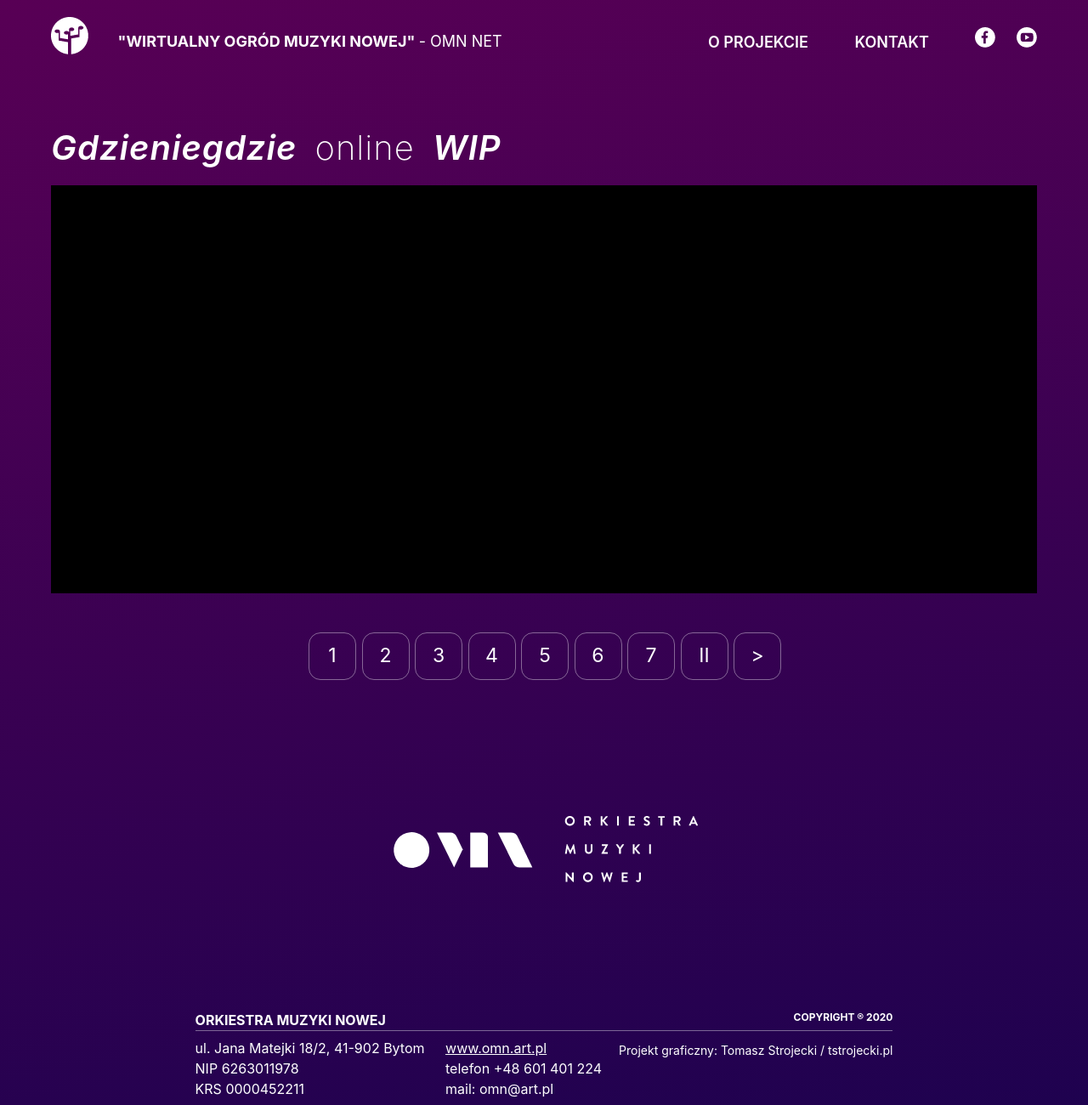
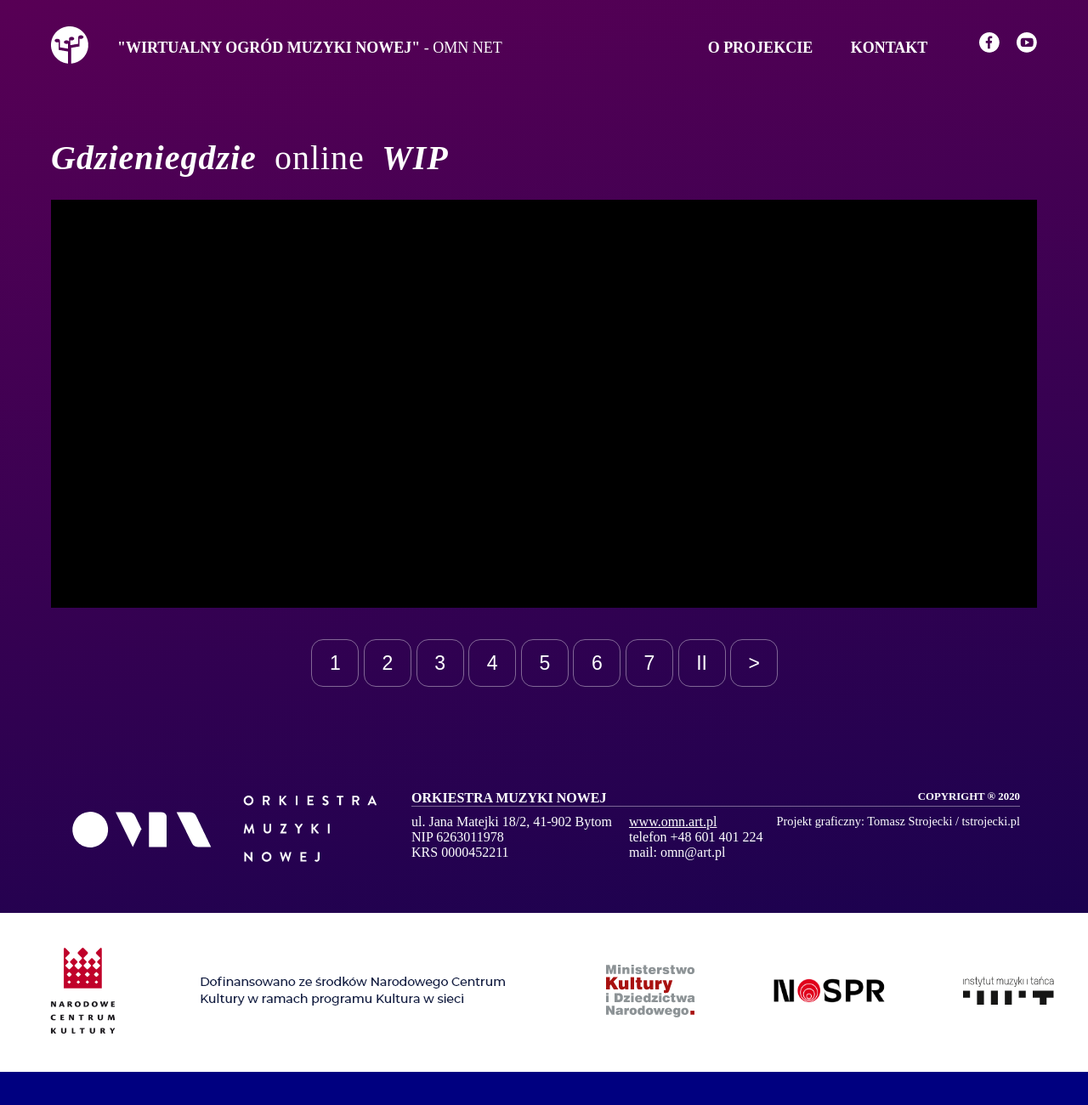
Before and after one commit to Lisukod/Gdzieniegdzie, a website: page index.html in a window 1280 px wide. Shown: the top 1300 px of the page at 85% size. After the commit the page ends 1261 px from the top, so only its background shows below. Drawn offline with nearby package versions, Linux system fonts and the light colour scheme.

Commit message:
spectre to normalize.css | poprawka css

```diff
--- a/index.html
+++ b/index.html
@@ -3,9 +3,9 @@
 <head>
     <meta charset="UTF-8">
     <meta name="viewport" content="width=device-width, initial-scale=1.0">
-    <link rel="stylesheet" href="https://unpkg.com/spectre.css/dist/spectre.min.css">
-    <link rel="stylesheet" href="https://unpkg.com/spectre.css/dist/spectre-exp.min.css">
-    <link rel="stylesheet" href="https://unpkg.com/spectre.css/dist/spectre-icons.min.css">
+    <!-- <link rel="stylesheet" href="https://unpkg.com/spectre.css/dist/spectre.min.css"> -->
+    <!-- <link rel="stylesheet" href="https://unpkg.com/spectre.css/dist/spectre-exp.min.css"> -->
+    <!-- <link rel="stylesheet" href="https://unpkg.com/spectre.css/dist/spectre-icons.min.css"> -->
     <link rel="stylesheet" href="style.css">
     <title>Gdzieniegdzie WIP</title>
 </head>
--- a/style.css
+++ b/style.css
@@ -1,8 +1,13 @@
 body {
+  margin: auto;
   background-color: navy;
   background-image: linear-gradient(170deg, #580055, #12024E);
   min-height: 100vh;
   color: white;
+}
+
+ul{
+  padding: 0;
 }
 
 h1 {
@@ -30,7 +35,9 @@
 header {
   text-align: center;
   display: flex;
+  flex-wrap: wrap;
   justify-content: space-between;
+  align-items: center;
 }
 
 .project-name {
@@ -49,17 +56,15 @@
 }
 
 .menu {
-  display: inline-block;
   text-transform: uppercase;
   font-size: 18px;
   font-weight: 600;
-  background: none;
-  box-shadow: none;
-  padding: 0;
 }
 
-.menu > ul {
-  margin: .4rem 0 .8rem .8rem;
+.menu > ul > li {
+  display: inline;
+  line-height: 1.7;
+  margin-left: 2.5rem;
 }
 
 .menu > ul > li {
@@ -80,6 +85,7 @@
 }
 
 .social-links-menu {
+  margin-left: 1rem;
   display: inline-block;
 }
 
@@ -132,8 +138,8 @@
 }
 
 .video-buttons > button {
-  height: 2.8rem;
-  width: 2.8rem;
+  height: 3.5rem;
+  width: 3.5rem;
   background: none;
   border: 1px solid rgba(255, 255, 255, 0.4);
   border-radius: 25%;
@@ -201,28 +207,29 @@
 
 .info-copyright {
   float: right;
-  font-size: .6rem;
+  font-size: .8rem;
 }
 .contact-info-box .info-contact {
   display: inline-block;
+  /* margin-left: -35px; */
 }
 
 .contact-info-box .info-contact ul {
   list-style-type: none;
-  line-height: .8rem;
   margin: .6rem 1rem 0 0;
+  padding: 0;
 }
 
 .contact-info-box .project-author {
   float: right;
   margin-top: .6rem;
-  font-size: .7rem;
+  font-size: .9rem;
 }
 
 footer {
   background-color: white;
-  margin-top: 4rem;
-  padding: 2rem 0 2rem 0;
+  margin-top: 2.5rem;
+  padding: 1rem 0 1rem 0;
 }
 
 footer .partners {
@@ -242,9 +249,22 @@
   }
 }
 
-@media screen and (max-width: 900px) {
+@media screen and (max-width: 1160px) {
+  header {
+    flex-direction: column;
+  }
+}
+
+@media screen and (max-width: 857px) {
   .contact-info-box .project-author {
-    float: left;
+    display: inline-block;
+    float: none;
+  }
+}
+
+@media screen and (max-width: 700px) {
+  .menu{
+    display: none;
   }
 }
 
```
Also changed, not shown: package.json (added, +22 -0 lines), 1 other file.
